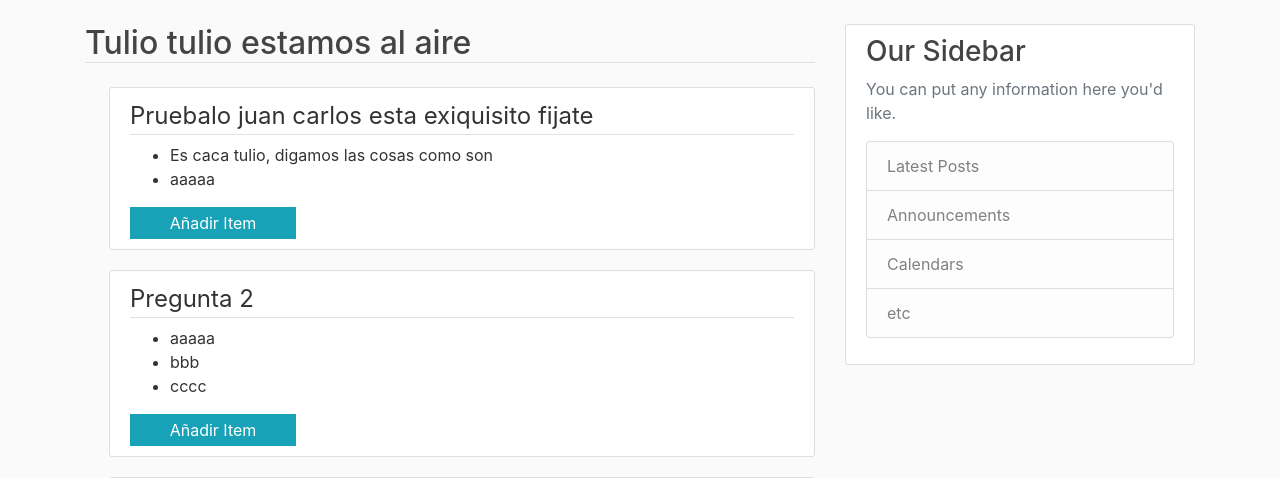
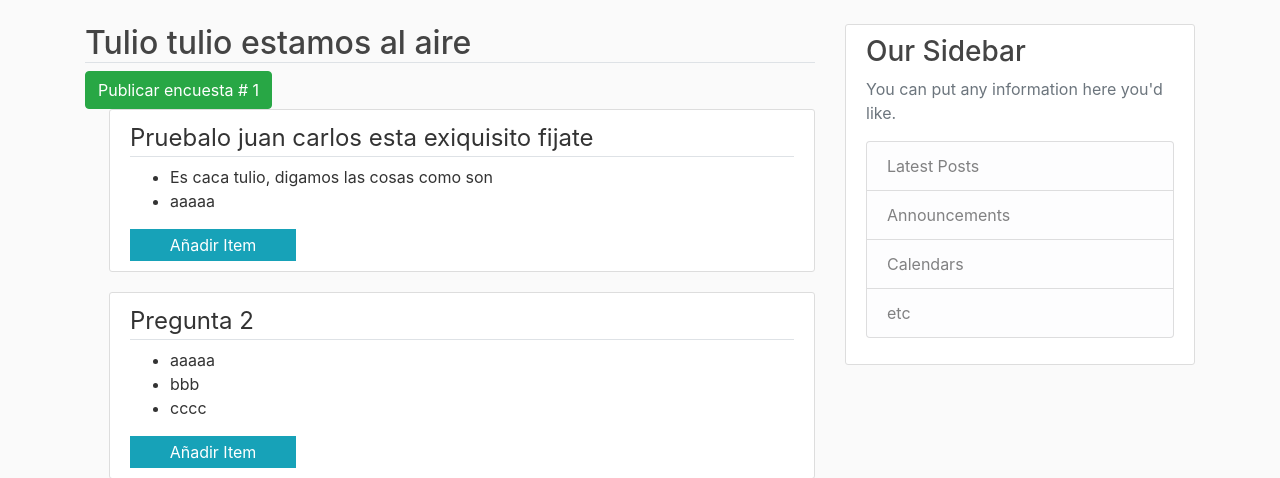
Before and after one commit to rainclaudio/Survey-Platform, a Flask app: page /editar_encuesta/1 in a window 1280 px wide. Shown: the part 56-534 px from the top of the page. Run offline with Flask 2, Linux system fonts and the light colour scheme; data comes from the database, SQL or seed files in the repository; both versions use the stored data as it was after the commit; some libraries are stand-ins or nearby versions.

Commit message:
Botones "Cerrar encuesta" y "publicar encuesta" listos, faltan restricciones

```diff
--- a/encuestas/models.py
+++ b/encuestas/models.py
@@ -33,7 +33,7 @@ class Encuesta(db.Model):
     date_posted = db.Column(db.DateTime, default = datetime.utcnow)
     user_id = db.Column(db.Integer, db.ForeignKey('user.id'),nullable = False)
     preguntas = db.relationship('Pregunta', backref = 'content', lazy = True)
-    #estado =  db.Column(db.String(100), default = "publicada")
+    estado =  db.Column(db.String(100), default = "creada")
 
 class Pregunta(db.Model):
     id = db.Column(db.Integer, primary_key = True)
--- a/encuestas/routes.py
+++ b/encuestas/routes.py
@@ -55,8 +55,32 @@ def editar_encuesta(encuesta_id):
         id_preguntas.append(preg.id)
     print(id_preguntas)
     items = Item.query.filter(Item.pregunta_id.in_(id_preguntas))
+    items_preguntas = []
+    counter = 0
     for item in items:
         print(item.description)
+
+    for preg in preguntas:
+        for item in items:
+            if preg.id == item.pregunta_id:
+                counter+= 1
+        items_preguntas.append(counter)
+        counter = 0
+
+    print(items_preguntas)
+
+    publ = 1
+
+    if len(items_preguntas) == 0:
+        publ = 0
+
+    for n in items_preguntas:
+        if n <= 1:
+            publ = 0
+
+    print(publ)
+
+
     encuesta_form = CrearEncuestaForm()
     pregunta_form = CrearPreguntaForm()
     return render_template('editar_encuesta.html',
@@ -65,7 +89,7 @@ def editar_encuesta(encuesta_id):
         preguntas = preguntas,
         items = items,
         encuesta_form = encuesta_form,
-        pregunta_form = pregunta_form,
+        pregunta_form = pregunta_form
     )
 
 @app.route("/editar_encuesta/<int:encuesta_id>/añadir_pregunta", methods=['GET', 'POST'])
@@ -121,7 +145,22 @@ def login():
     return render_template('login.html', title='Login', form=form)
 
 
-@app.route("/post/<int:encuesta_id>/delete", methods=['POST'])
-def delete_encuesta(encuesta_id):
-    flash('Your post has been deleted!', 'success')
+@app.route("/post/<int:encuesta_id>/cerrar", methods=['POST'])
+def cerrar_encuesta(encuesta_id):
+    encuesta = Encuesta.query.get_or_404(encuesta_id)
+    encuesta.estado = "cerrada"
+    db.session.commit()
+    flash('Your post #' + str(encuesta_id) + ' has been closed!', 'success')
     return redirect(url_for('home'))
+
+
+@app.route("/post/<int:encuesta_id>/publicar", methods=['POST'])
+def publicar_encuesta(encuesta_id):
+    #if publ == 1:
+        encuesta = Encuesta.query.get_or_404(encuesta_id)
+        encuesta.estado = "publicada"
+        db.session.commit()
+        flash('Your post #' + str(encuesta_id) + ' has been posted!', 'success')
+        return redirect(url_for('home'))
+    #flash('Para publicar encuesta se necesita minimo una pregunta y minimo dos items por pregunta', 'danger')
+    #return redirect( url_for('editar_encuesta', encuesta_id=encuesta_id))
--- a/encuestas/templates/editar_encuesta.html
+++ b/encuestas/templates/editar_encuesta.html
@@ -1,6 +1,17 @@
 {% extends "layout.html" %} {% block content %}
 <!-- Título -->
-<h2 class="border-bottom mb-4">{{ encuesta.title}}</h2>
+<h2 class="border-bottom mb-2">{{ encuesta.title}}</h2>
+
+{%if encuesta.estado == "publicada"%}
+<button type="button" class="btn btn-danger btn-sm m-1" data-toggle="modal" data-target="#deleteModal">Cerrar encuesta # {{ encuesta.id }}</button>
+{%endif%}
+
+{%if encuesta.estado == "cerrada" or encuesta.estado == "creada"%}
+<form action="{{ url_for('publicar_encuesta', encuesta_id=encuesta.id) }}" method="POST">
+    <input class="btn btn-success" type="submit" value="Publicar encuesta # {{ encuesta.id }}">
+</form>
+{%endif%}
+
 
 <!-- Preguntas -->
 {%for pregunta in preguntas%}
@@ -13,17 +24,33 @@
         <li>{{item.description}}</li>
         {%endif%} {%endfor%}
     </ul>
-  <a
-    class="d-block p-1 bg-info text-white text-center w-25"
-    href="{{ url_for('add_item',encuesta_id = encuesta.id, pregunta_id=pregunta.id) }}"
-    >Añadir Item</a
-  >
+    <a class="d-block p-1 bg-info text-white text-center w-25"
+       href="{{ url_for('add_item',encuesta_id = encuesta.id, pregunta_id=pregunta.id) }}">Añadir Item</a>
 </div>
 {%endfor%}
 
-<a
-  class="d-block ml-4 p-2 bg-primary text-white text-center"
-  href="{{ url_for('add_pregunta', encuesta_id=encuesta.id) }}"
-  >Añadir Pregunta</a
->
+<a class="d-block ml-4 p-2 bg-primary text-white text-center"
+   href="{{ url_for('add_pregunta', encuesta_id=encuesta.id) }}">Añadir Pregunta</a>
+
+
+
+<!-- Modal -->
+<div class="modal fade" id="deleteModal" tabindex="-1" role="dialog" aria-labelledby="deleteModalLabel" aria-hidden="true">
+    <div class="modal-dialog" role="document">
+        <div class="modal-content">
+            <div class="modal-header">
+                <h5 class="modal-title" id="deleteModalLabel">Desea cerrar la encuesta # {{ encuesta.id }}?</h5>
+                <button type="button" class="close" data-dismiss="modal" aria-label="Close">
+                    <span aria-hidden="true">&times;</span>
+                </button>
+            </div>
+            <div class="modal-footer">
+                <button type="button" class="btn btn-secondary" data-dismiss="modal">Cancelar</button>
+                <form action="{{ url_for('cerrar_encuesta', encuesta_id=encuesta.id) }}" method="POST">
+                    <input class="btn btn-danger" type="submit" value="Confirmar">
+                </form>
+            </div>
+        </div>
+    </div>
+</div>
 {% endblock content %}
```
Also changed, not shown: encuestas/templates/home.html (+14 -22 lines), encuestas/site.db. Lines whose indentation alone changed are shown as unchanged.
